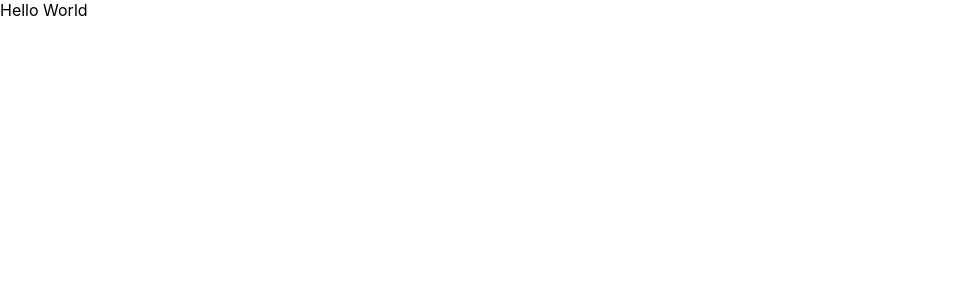
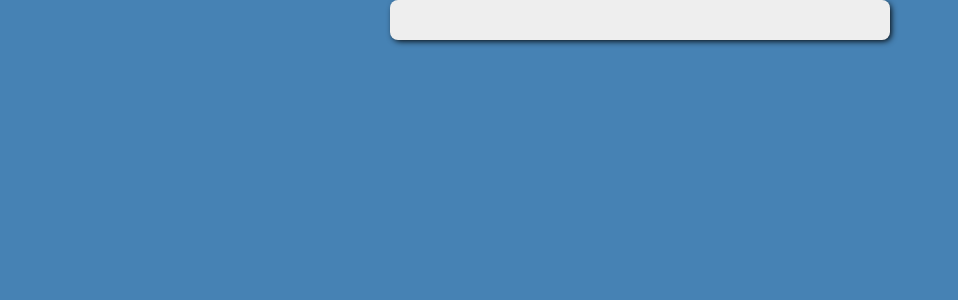
Before and after one commit to VictorFranco/reactjs-primera-app, a React (Create React App) app: page / in a window 1280 px wide. Shown: the top 300 px of the page, without its empty margins (0-958 px from the left). Built offline with nearby package versions, Linux system fonts and the light colour scheme.

Commit message:
Estilo de App creado

```diff
--- /dev/null
+++ b/src/App.css
@@ -0,0 +1,18 @@
+.App {
+  width: 100vw;
+  min-height: 100vh;
+  margin: 0;
+  padding: 0;
+  background: steelblue;
+  display: flex;
+  justify-content: center;
+  align-items: flex-start;
+}
+.Card{
+  width: 500px;
+  box-sizing: border-box;
+  padding: 20px;
+  background: #eee;
+  border-radius: 8px;
+  box-shadow: 2px 2px 6px -1px black;
+}
--- a/src/App.js
+++ b/src/App.js
@@ -1,8 +1,11 @@
 import React,{Component} from 'react';
-
+import './App.css';
 class App extends Component {
   render() {
-    return <div>Hello World</div>;
+    return <div className="App">
+      <div className="Card">
+      </div>
+    </div>;
   }
 }
 
```
